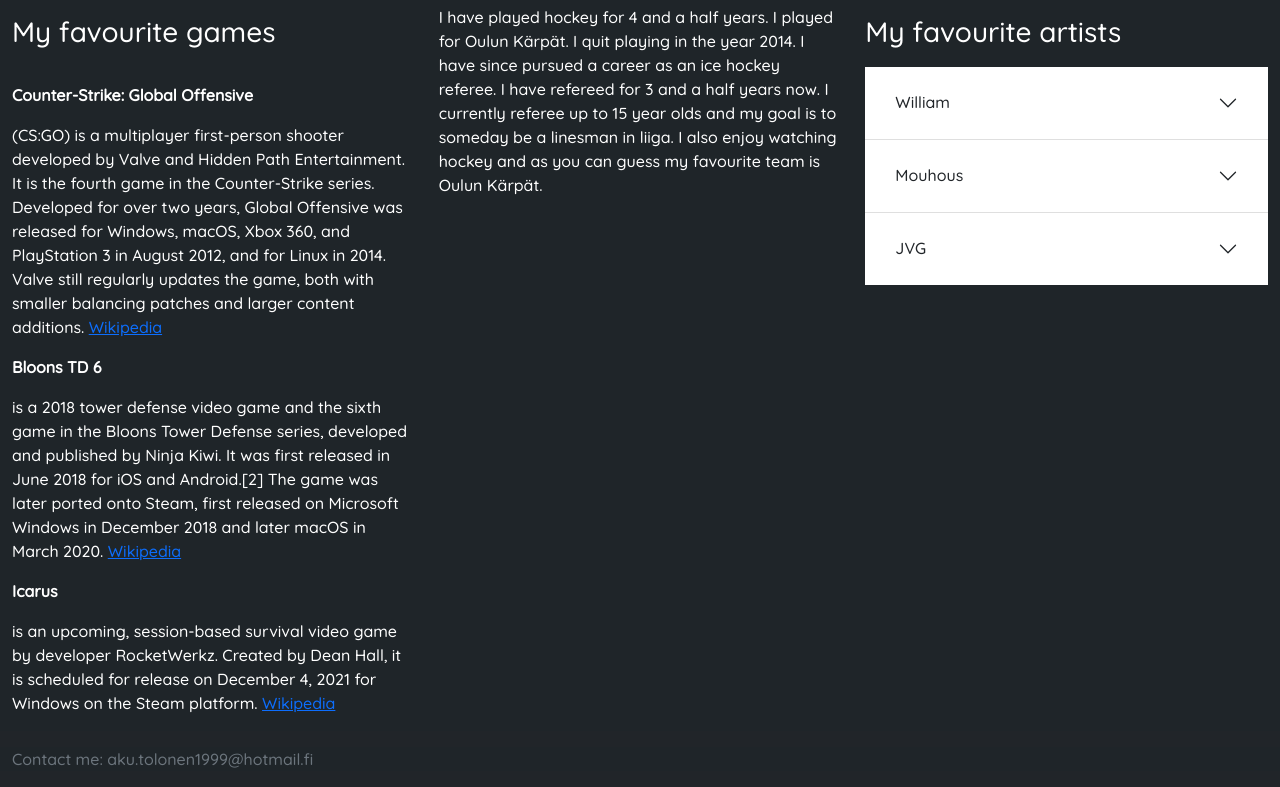
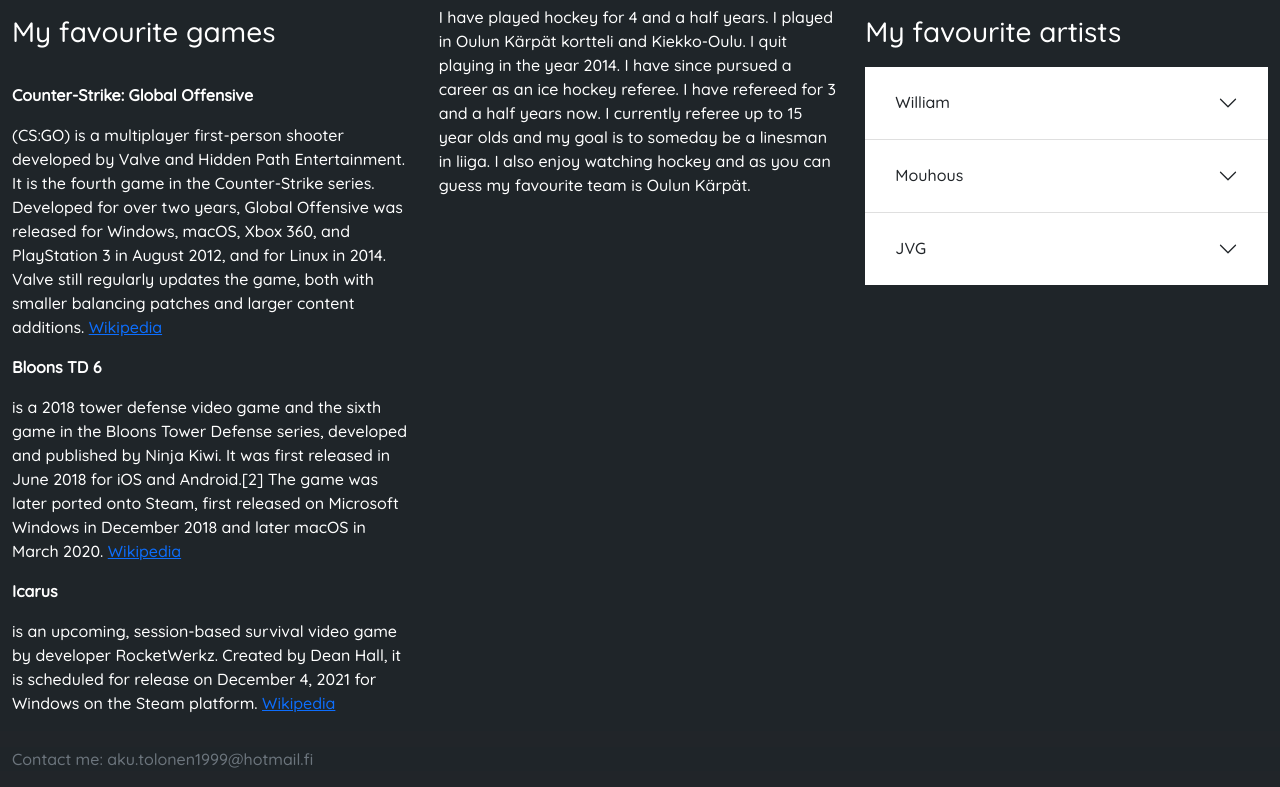
Before and after one commit to Aktonen/Akun-mahtava-nettisivu, a plain HTML site: page pages/interests.html in a window 1280 px wide. Shown: the part 117-904 px from the top of the page. Drawn offline with nearby package versions, Linux system fonts and the light colour scheme.

Commit message:
tekstiä korjattu

```diff
--- a/pages/interests.html
+++ b/pages/interests.html
@@ -49,7 +49,7 @@
               <div class="col">
                 <h2>Ice hockey</h2>
                 <div class="row">
-                    <p>I have played hockey for 4 and a half years. I played for Oulun Kärpät. I quit playing in the year 2014. I have since pursued a career as an ice hockey referee. I have refereed for 3 and a half years now. I currently referee up to 15 year olds and my goal is to someday be a linesman in liiga. I also enjoy watching hockey and as you can guess my favourite team is Oulun Kärpät.</p>
+                    <p>I have played hockey for 4 and a half years. I played in Oulun Kärpät kortteli and Kiekko-Oulu. I quit playing in the year 2014. I have since pursued a career as an ice hockey referee. I have refereed for 3 and a half years now. I currently referee up to 15 year olds and my goal is to someday be a linesman in liiga. I also enjoy watching hockey and as you can guess my favourite team is Oulun Kärpät.</p>
                 </div>
             </div>
             <div class="col-12-md col-lg">
```
